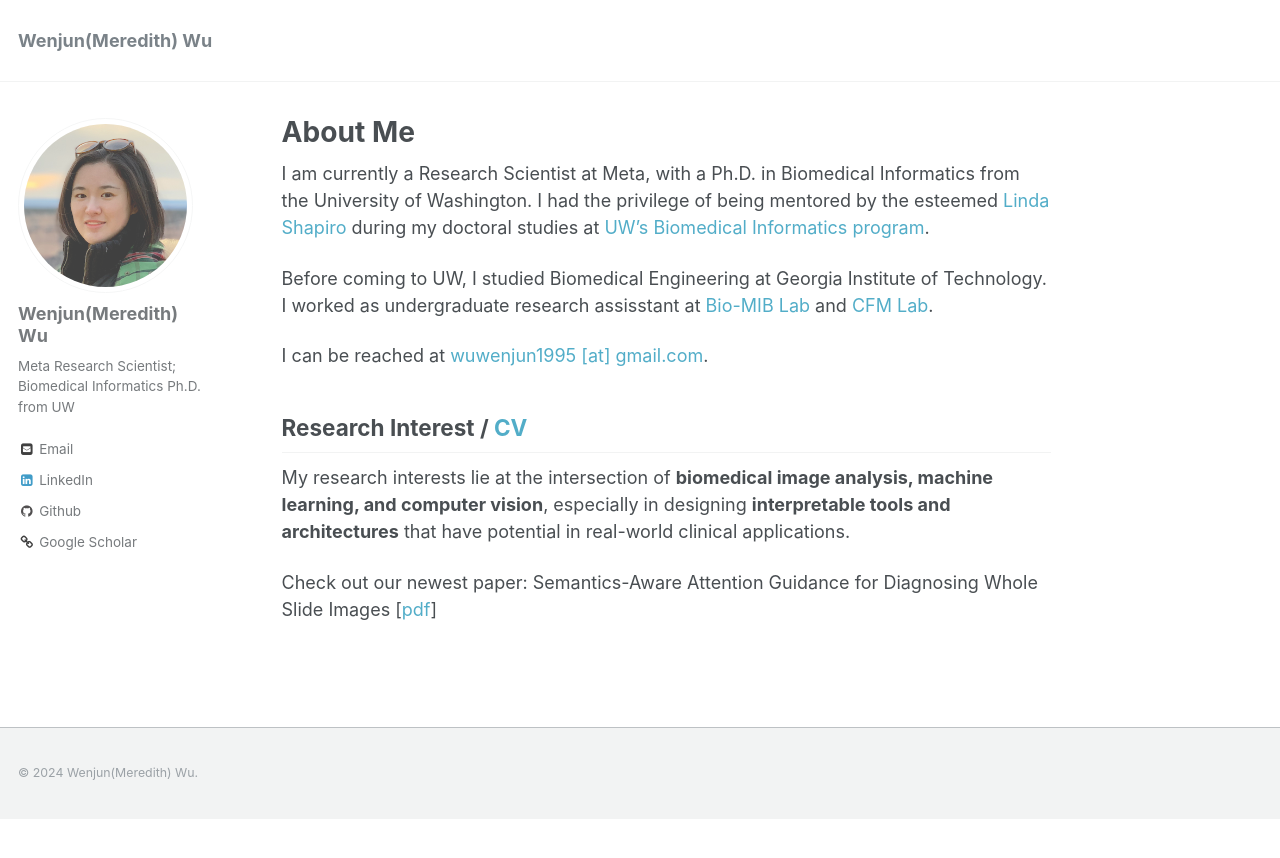
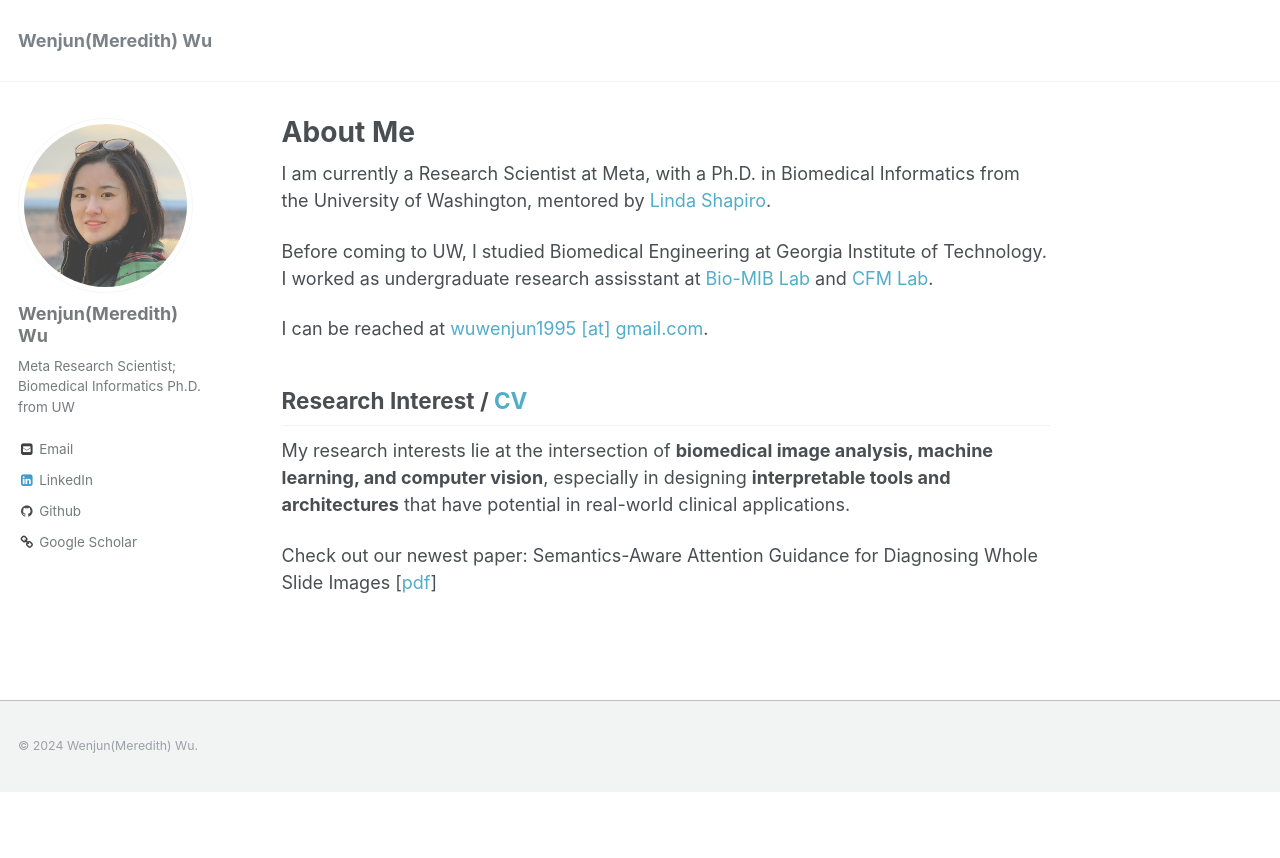
Before and after one commit to meredith-wenjunwu/meredith-wenjunwu.github.io, a Jekyll site: the page built from _pages/about.md, in a window 1280 px wide. Shown: the top 858 px of the page. Built offline with Jekyll 4.4.1, drawn with Linux system fonts in a browser that asks for light colours.

Commit message:
modified intro

```diff
--- a/_pages/about.md
+++ b/_pages/about.md
@@ -8,7 +8,7 @@ redirect_from:
   - /about.html
 ---
 
-I am currently a Research Scientist at Meta, with a Ph.D. in Biomedical Informatics from the University of Washington. I had the privilege of being mentored by the esteemed [Linda Shapiro](https://homes.cs.washington.edu/~shapiro/) during my doctoral studies at [UW's Biomedical Informatics program](http://bime.uw.edu/).
+I am currently a Research Scientist at Meta, with a Ph.D. in Biomedical Informatics from the University of Washington, mentored by [Linda Shapiro](https://homes.cs.washington.edu/~shapiro/).
 
 Before coming to UW, I studied Biomedical Engineering at Georgia Institute of Technology. I worked as undergraduate research assisstant at [Bio-MIB Lab](https://miblab.bme.gatech.edu/) and [CFM Lab](https://miblab.bme.gatech.edu/).
 
```
